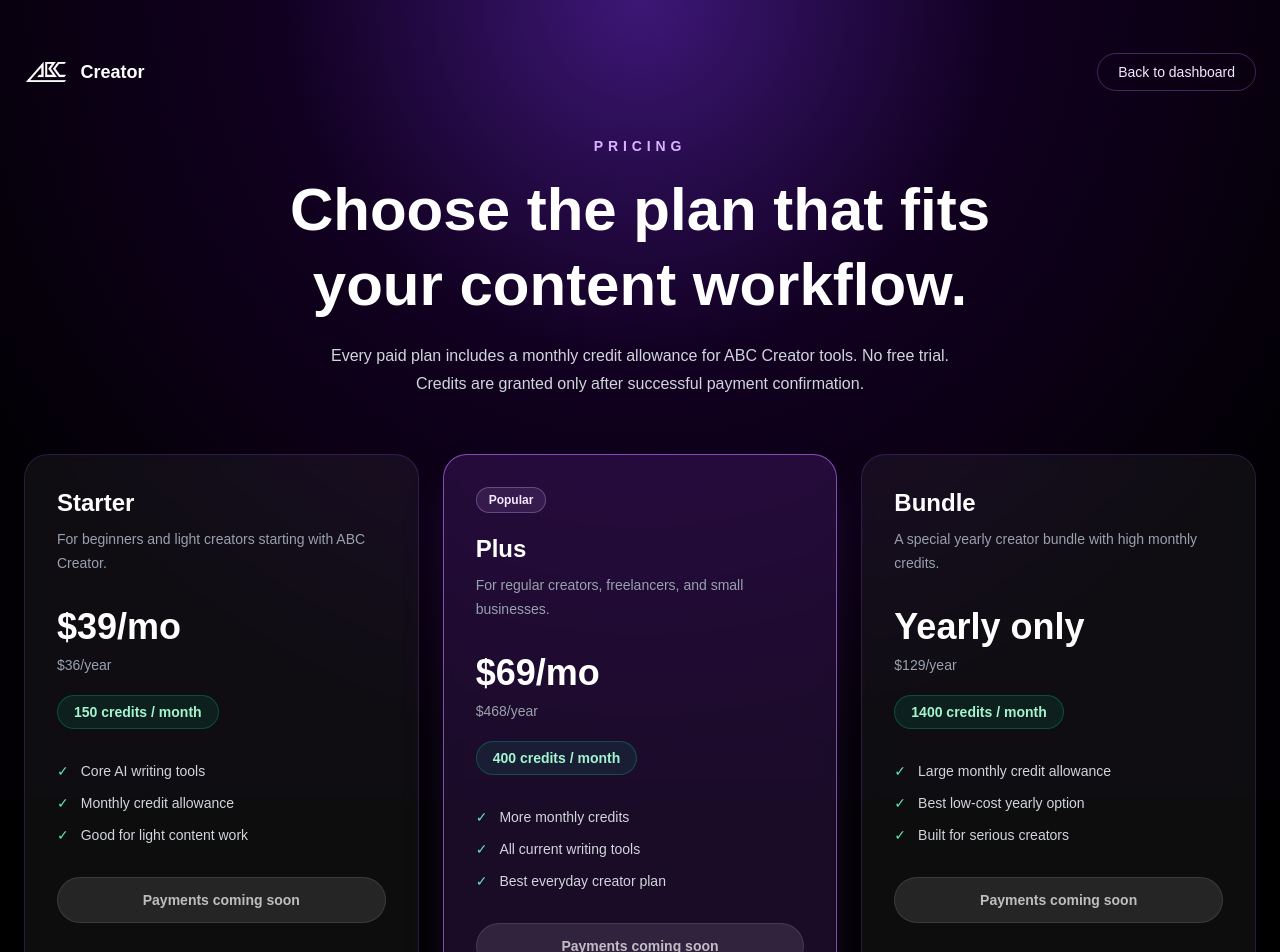
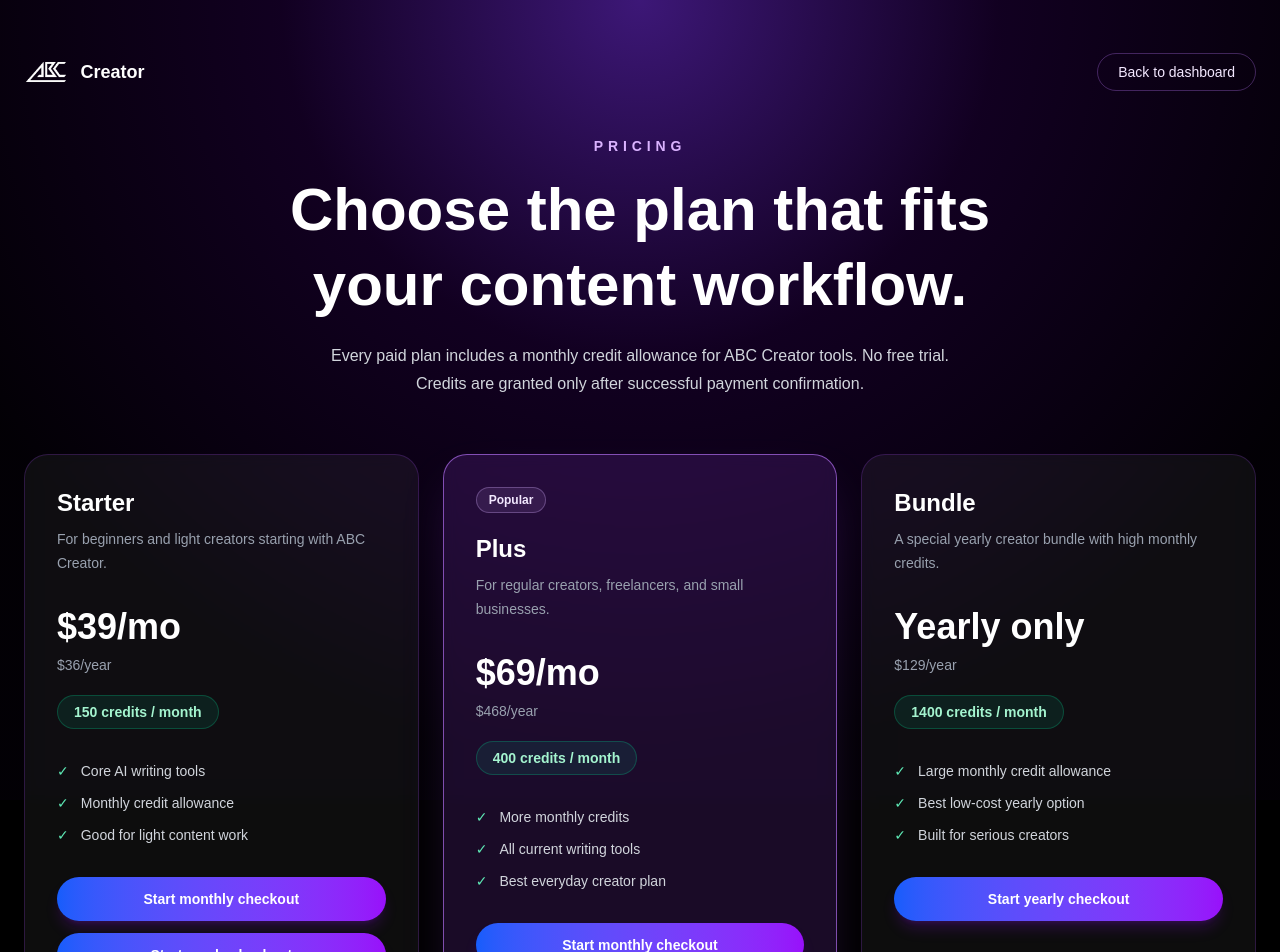
Before and after one commit to sajanmenuluttlegya/abc-creator-clean, a Next.js app in the folder abc-creator-app/: page /pricing in a window 1280 px wide. Shown: the top 952 px of the page. Built offline with nearby package versions, Linux system fonts and the light colour scheme.

Commit message:
Enable Stripe checkout buttons

```diff
--- a/abc-creator-app/app/pricing/page.tsx
+++ b/abc-creator-app/app/pricing/page.tsx
@@ -1,62 +1,120 @@
 import Link from "next/link";
+import { CheckoutButton } from "@/components/CheckoutButton";
 
 const plans = [
   {
+    id: "starter",
     name: "Starter",
     monthly: "$39/mo",
     yearly: "$36/year",
     credits: "150 credits / month",
     description: "For beginners and light creators starting with ABC Creator.",
-    features: ["Core AI writing tools", "Monthly credit allowance", "Good for light content work"],
+    features: [
+      "Core AI writing tools",
+      "Monthly credit allowance",
+      "Good for light content work",
+    ],
+    checkout: [
+      { interval: "monthly" as const, label: "Start monthly checkout" },
+      { interval: "yearly" as const, label: "Start yearly checkout" },
+    ],
   },
   {
+    id: "plus",
     name: "Plus",
     monthly: "$69/mo",
     yearly: "$468/year",
     credits: "400 credits / month",
     description: "For regular creators, freelancers, and small businesses.",
-    features: ["More monthly credits", "All current writing tools", "Best everyday creator plan"],
+    features: [
+      "More monthly credits",
+      "All current writing tools",
+      "Best everyday creator plan",
+    ],
     highlight: true,
+    checkout: [
+      { interval: "monthly" as const, label: "Start monthly checkout" },
+      { interval: "yearly" as const, label: "Start yearly checkout" },
+    ],
   },
   {
+    id: "bundle",
     name: "Bundle",
     monthly: "Yearly only",
     yearly: "$129/year",
     credits: "1400 credits / month",
     description: "A special yearly creator bundle with high monthly credits.",
-    features: ["Large monthly credit allowance", "Best low-cost yearly option", "Built for serious creators"],
+    features: [
+      "Large monthly credit allowance",
+      "Best low-cost yearly option",
+      "Built for serious creators",
+    ],
+    checkout: [{ interval: "yearly" as const, label: "Start yearly checkout" }],
   },
   {
+    id: "pro",
     name: "Pro",
     monthly: "$199/mo",
     yearly: "$1,788/year",
     credits: "2500 credits / month",
     description: "For professional creators, marketers, and content teams.",
-    features: ["High-volume generation", "Professional content workflows", "More room for long-form tools"],
+    features: [
+      "High-volume generation",
+      "Professional content workflows",
+      "More room for long-form tools",
+    ],
+    checkout: [
+      { interval: "monthly" as const, label: "Start monthly checkout" },
+      { interval: "yearly" as const, label: "Start yearly checkout" },
+    ],
   },
   {
+    id: "agency",
     name: "Agency",
     monthly: "$549/mo",
     yearly: "$5,988/year",
     credits: "9000 credits / month",
     description: "For agencies handling multiple brands or clients.",
-    features: ["Agency-level credit allowance", "Client content workflows", "Designed for scale"],
+    features: [
+      "Agency-level credit allowance",
+      "Client content workflows",
+      "Designed for scale",
+    ],
+    checkout: [
+      { interval: "monthly" as const, label: "Start monthly checkout" },
+      { interval: "yearly" as const, label: "Start yearly checkout" },
+    ],
   },
   {
+    id: "business",
     name: "Business",
     monthly: "$1,049/mo",
     yearly: "$11,988/year",
     credits: "20000 credits / month",
     description: "For high-volume business teams and advanced usage.",
-    features: ["Large team usage", "Business-scale monthly credits", "High-output generation workflows"],
+    features: [
+      "Large team usage",
+      "Business-scale monthly credits",
+      "High-output generation workflows",
+    ],
+    checkout: [
+      { interval: "monthly" as const, label: "Start monthly checkout" },
+      { interval: "yearly" as const, label: "Start yearly checkout" },
+    ],
   },
   {
+    id: "scale",
     name: "Scale",
     monthly: "$1,549/mo",
     yearly: "Monthly only",
     credits: "35000 credits / month",
     description: "For maximum-volume teams and large-scale content operations.",
-    features: ["Highest monthly credit allowance", "Built for heavy usage", "Scale-level production workflow"],
+    features: [
+      "Highest monthly credit allowance",
+      "Built for heavy usage",
+      "Scale-level production workflow",
+    ],
+    checkout: [{ interval: "monthly" as const, label: "Start monthly checkout" }],
   },
 ];
 
@@ -90,14 +148,15 @@ export default function PricingPage() {
           </h1>
 
           <p className="mx-auto mt-5 max-w-2xl text-base leading-7 text-gray-300">
-            Every paid plan includes a monthly credit allowance for ABC Creator tools. No free trial. Credits are granted only after successful payment confirmation.
+            Every paid plan includes a monthly credit allowance for ABC Creator tools.
+            No free trial. Credits are granted only after successful payment confirmation.
           </p>
         </section>
 
         <section className="grid gap-6 md:grid-cols-2 xl:grid-cols-3">
           {plans.map((plan) => (
             <div
-              key={plan.name}
+              key={plan.id}
               className={[
                 "rounded-3xl border p-8 backdrop-blur-sm transition",
                 plan.highlight
@@ -135,18 +194,22 @@ export default function PricingPage() {
                 ))}
               </ul>
 
-              <button
-                disabled
-                className="mt-8 w-full rounded-full border border-white/10 bg-white/10 px-5 py-3 text-sm font-semibold text-white/70"
-              >
-                Payments coming soon
-              </button>
+              <div className="mt-8 space-y-3">
+                {plan.checkout.map((checkoutOption) => (
+                  <CheckoutButton
+                    key={`${plan.id}-${checkoutOption.interval}`}
+                    planId={plan.id}
+                    billingInterval={checkoutOption.interval}
+                    label={checkoutOption.label}
+                  />
+                ))}
+              </div>
             </div>
           ))}
         </section>
 
         <p className="mt-10 text-center text-sm text-gray-500">
-          No money refunds are provided after payment. Cancelling a subscription stops future renewals. Stripe and Razorpay checkout will be connected after the billing flow is finalized.
+          No money refunds are provided after payment. Cancelling a subscription stops future renewals.
         </p>
       </div>
     </main>
--- /dev/null
+++ b/abc-creator-app/components/CheckoutButton.tsx
@@ -0,0 +1,69 @@
+"use client";
+
+import { useState } from "react";
+
+type CheckoutButtonProps = {
+  planId: string;
+  billingInterval: "monthly" | "yearly";
+  label: string;
+};
+
+export function CheckoutButton({
+  planId,
+  billingInterval,
+  label,
+}: CheckoutButtonProps) {
+  const [isLoading, setIsLoading] = useState(false);
+  const [error, setError] = useState("");
+
+  async function startCheckout() {
+    setIsLoading(true);
+    setError("");
+
+    try {
+      const res = await fetch("/api/billing/checkout", {
+        method: "POST",
+        headers: {
+          "Content-Type": "application/json",
+        },
+        body: JSON.stringify({
+          planId,
+          billingInterval,
+        }),
+      });
+
+      const data = await res.json().catch(() => null);
+
+      if (res.status === 401) {
+        window.location.href = "/login?next=/pricing";
+        return;
+      }
+
+      if (!res.ok || !data?.url) {
+        setError(data?.error || "Could not start checkout.");
+        return;
+      }
+
+      window.location.href = data.url;
+    } catch {
+      setError("Could not start checkout.");
+    } finally {
+      setIsLoading(false);
+    }
+  }
+
+  return (
+    <div>
+      <button
+        type="button"
+        onClick={startCheckout}
+        disabled={isLoading}
+        className="w-full rounded-full bg-gradient-to-r from-blue-600 to-purple-600 px-5 py-3 text-sm font-semibold text-white shadow-lg shadow-purple-600/20 transition hover:opacity-95 disabled:cursor-not-allowed disabled:opacity-60"
+      >
+        {isLoading ? "Opening checkout..." : label}
+      </button>
+
+      {error && <p className="mt-3 text-xs text-red-300">{error}</p>}
+    </div>
+  );
+}
```
